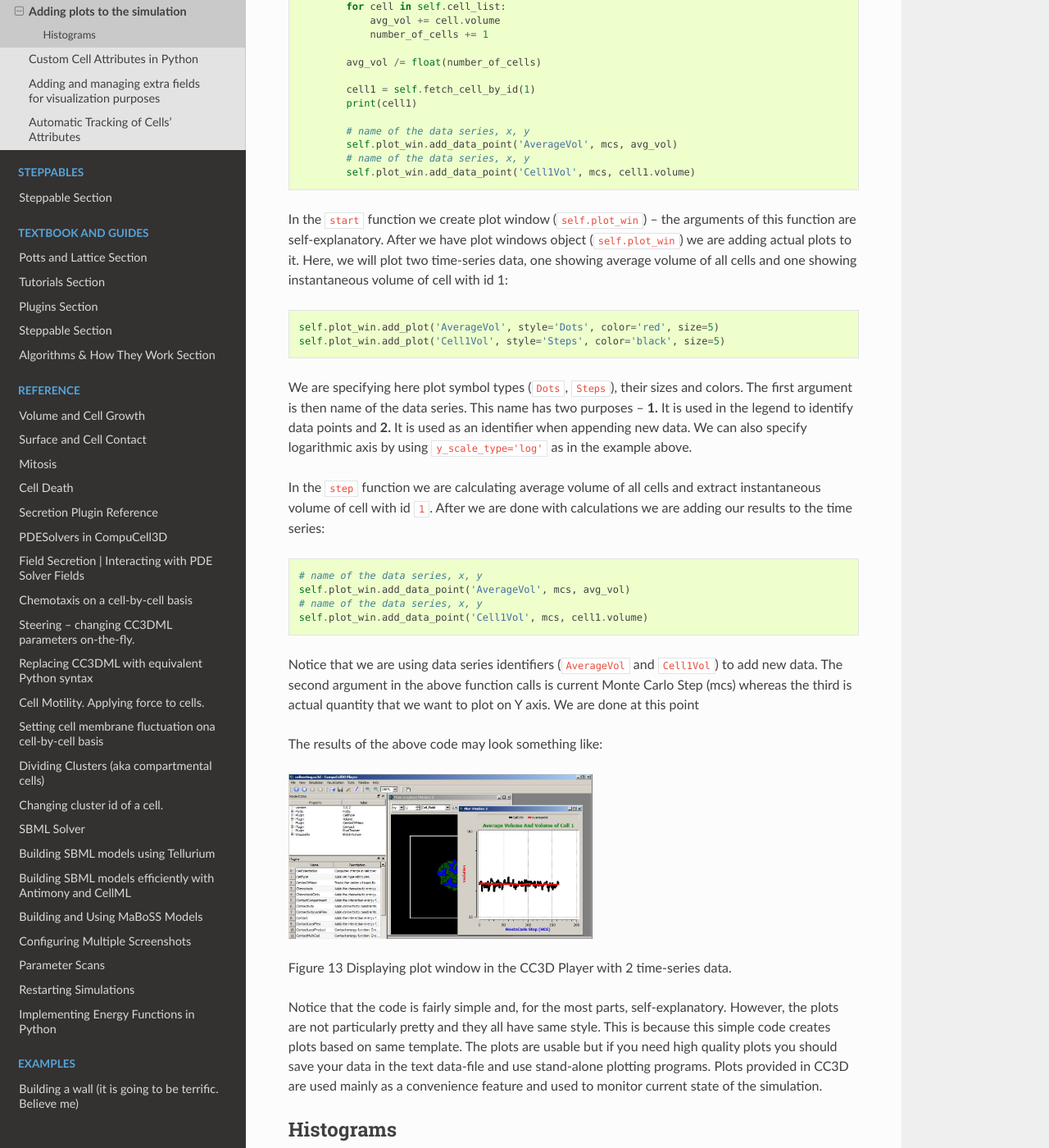
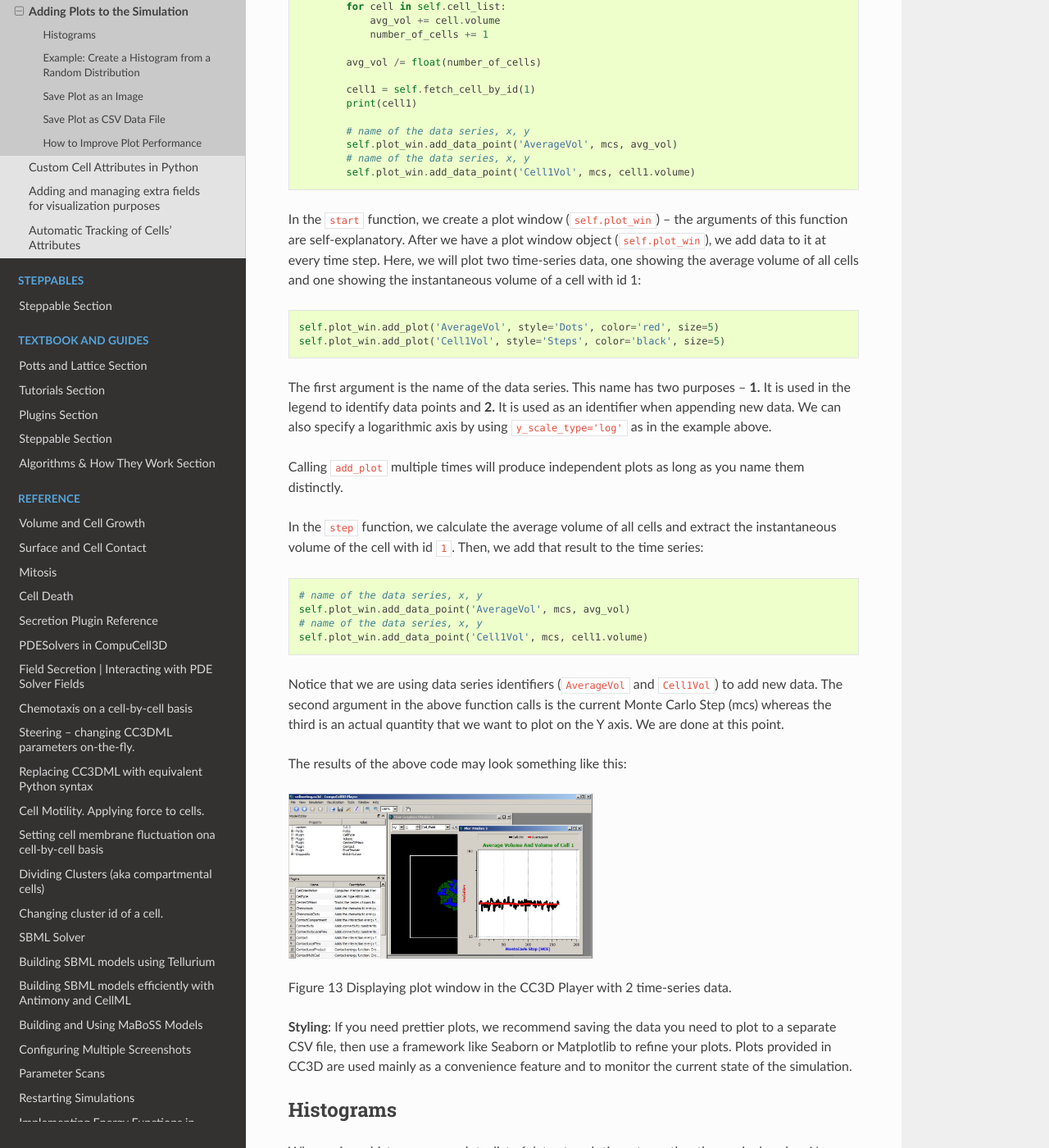
Before and after one commit to CompuCell3D/PythonScriptingManual, a Sphinx documentation site: the page built from docs/example_plots_histograms.rst, in a window 1280 px wide and 1400 px high, scrolled down 662 px. Shown: the whole window at 82% size. Built offline with Sphinx 7.4.7 and the Read the Docs theme 2.0.0, drawn with Linux system fonts in a browser that asks for light colours; some of the changed text lies outside the part shown.

Commit message:
Cleaned up histogram and plot doc

```diff
--- a/docs/adding_plots_to_the_simulation.rst
+++ b/docs/example_plots_histograms.rst
@@ -1,16 +1,16 @@
-Adding plots to the simulation
+Adding Plots to the Simulation
 ==============================
 
 Some modelers like to monitor simulation progress by displaying “live”
-plots that characterize current state of the simulation. In CC3D it is
+plots that characterize the current state of the simulation. In CC3D, it is
 very easy to add to the Player windows. The best way to add plots is via
-Twedit++ CC3D Python->Scientific Plots menu. Take a look at example code
+Twedit++ CC3D Python->Scientific Plots menu. Take a look at this example code
 to get a flavor of what is involved when you want to work with plots in
 CC3D:
 
 .. code-block:: python
 
-    class cellsortingSteppable(SteppableBasePy):
+    class CellSortingSteppable(SteppableBasePy):
         def __init__(self, frequency=1):
             SteppableBasePy.__init__(self, frequency)
 
@@ -47,27 +47,28 @@
             self.plot_win.add_data_point('Cell1Vol', mcs, cell1.volume)
 
 
-In the ``start`` function we create plot window (``self.plot_win``) – the arguments of
-this function are self-explanatory. After we have plot windows object
-(``self.plot_win``) we are adding actual plots to it. Here, we will plot two
-time-series data, one showing average volume of all cells and one
-showing instantaneous volume of cell with id 1:
+In the ``start`` function, we create a plot window (``self.plot_win``) – the arguments of
+this function are self-explanatory. After we have a plot window object
+(``self.plot_win``), we add data to it at every time step. Here, we will plot two
+time-series data, one showing the average volume of all cells and one
+showing the instantaneous volume of a cell with id 1:
 
 .. code-block:: python
 
       self.plot_win.add_plot('AverageVol', style='Dots', color='red', size=5)
       self.plot_win.add_plot('Cell1Vol', style='Steps', color='black', size=5)
 
-We are specifying here plot symbol types (``Dots``, ``Steps``), their sizes and
-colors. The first argument is then name of the data series. This name
+The first argument is the name of the data series. This name
 has two purposes – **1.** It is used in the legend to identify data points
 and **2.** It is used as an identifier when appending new data. We can also
-specify logarithmic axis by using ``y_scale_type='log'`` as in the example
+specify a logarithmic axis by using ``y_scale_type='log'`` as in the example
 above.
 
-In the ``step`` function we are calculating average volume of all cells and
-extract instantaneous volume of cell with id ``1``. After we are done with
-calculations we are adding our results to the time series:
+Calling ``add_plot`` multiple times will produce independent plots as long as you name them distinctly.
+
+In the ``step`` function, we calculate the average volume of all cells and
+extract the instantaneous volume of the cell with id ``1``.
+Then, we add that result to the time series:
 
 .. code-block:: python
 
@@ -78,33 +79,29 @@
 
 Notice that we are using data series identifiers (``AverageVol`` and
 ``Cell1Vol``) to add new data. The second argument in the above function
-calls is current Monte Carlo Step (mcs) whereas the third is actual
-quantity that we want to plot on Y axis. We are done at this point
+calls is the current Monte Carlo Step (mcs) whereas the third is an actual
+quantity that we want to plot on the Y axis. We are done at this point.
 
-The results of the above code may look something like:
+The results of the above code may look something like this:
 
 |image12|
 
 Figure 13 Displaying plot window in the CC3D Player with 2 time-series
 data.
 
-Notice that the code is fairly simple and, for the most parts,
-self-explanatory. However, the plots are not particularly pretty and
-they all have same style. This is because this simple code creates plots
-based on same template. The plots are usable but if you need high
-quality plots you should save your data in the text data-file and use
-stand-alone plotting programs. Plots provided in CC3D are used mainly as
-a convenience feature and used to monitor current state of the
-simulation.
+**Styling**: If you need prettier plots, we recommend saving the data
+you need to plot to a separate CSV file, then use a framework like
+Seaborn or Matplotlib to refine your plots.
+Plots provided in CC3D are used mainly as a convenience feature and to monitor the current state of the simulation.
+
 
 Histograms
 ----------
 
-Adding histograms to CC3D player is a bit more complex than adding
-simple plots. This is because you need to first process data to produce
-histogram data. Fortunately Numpy has the tools to make this task
+When using a histogram, you plot a list of data at each time step rather than a single value.
+Numpy has the tools to make this task
 relatively simple. An example ``scientificHistBarPlots`` in
-CompuCellPythonTutorial demonstrates the use of histogram. Let us look
+CompuCellPythonTutorial demonstrates the use of histograms. Let us look
 at the example steppable (you can also find relevant code snippets in
 ``CC3D Python-> Scientific Plots`` menu):
 
@@ -152,22 +149,26 @@
                # here we specify size of the image saved - default is 400 x 400
                self.plot_win.save_plot_as_png(png_output_path, 1000, 1000)
 
-In the start function we call ``self.add_new_plot_window`` to add new plot
-window -``self.plot_win``- to the Player. Subsequently we specify display
+In the start function, we call ``self.add_new_plot_window`` to add a new plot
+window -``self.plot_win``- to the Player. Subsequently, we specify the display
 properties of different data series (histograms). Notice that we can
-specify opacity using ``alpha`` parameter.
+specify opacity using the ``alpha`` parameter.
 
-In the step function we first iterate over each cell and append their
-volumes to Python list. Later plot histogram of the array using a very
+In the step function, we first iterate over each cell and append their
+volumes to the Python list. Later, we plot a histogram of the array using a very
 simple call:
 
 .. code-block:: python
 
     self.plot_win.add_histogram(plot_name='Hist 2', value_array=vol_list, number_of_bins=10)
 
-that takes an array of values and the number of bins and adds histogram
-to the plot window.
+Parameters:
+ * ``value_array``: holds an unordered collection of data at one time step, such as the volume of 100 cells.
+ * ``number_of_bins``: controls how many "bars" will appear, which can make the plot look more coarse- or fine-grained.
 
+
+Example: Create a Histogram from a Random Distribution
+--------------------------------------------------------------------------------
 
 The following snippet:
 
@@ -191,23 +192,30 @@
 When we look at the code in the ``start`` function we will see that this
 data series will be displayed using green bars.
 
-At the end of the steppable we output histogram plot as a png image file
+
+Save Plot as an Image
+----------------------------------------
+
+At the end of the steppable, we can output the histogram plot as a PNG image file
 using:
 
 .. code-block:: python
 
-    self.plot_win.save_plot_as_png(png_output_path,1000, 1000)
+    self.plot_win.save_plot_as_png(png_output_path, 1000, 1000)
 
-two last arguments of this function represent ``x`` and ``y`` sizes of the
-image.
+The last two arguments of this function represent the ``x`` and ``y`` sizes of the image.
+
+The image file will be written in the simulation output directory.
 
 .. note::
 
-   As of writing this manual we do not support scaling of the plot image output. This might change in the future releases. However, we strongly recommend that you save all the data you plot in a separate file and post-process it in the full-featured plotting program
+   As of writing this manual, we do not support scaling of the plot image output. This might change in a future release. However, we strongly recommend that you save all the data you plot in a separate file and post-process it in a full-featured plotting program.
 
-We construct ``file_name`` in such a way that it contains MCS in it.
-The image file will be written in the simulation outpt directory.
-Finally, for any plot we can output plotted data in the form of a text
+
+Save Plot as CSV Data File
+----------------------------------------
+
+Finally, for any plot, we can output plotted data in the form of a text
 file. All we need to do is to call ``save_plot_as_data`` from the plot windows
 object:
 
@@ -217,8 +225,31 @@
     self.plot_win.save_plot_as_data(output_path, CSV_FORMAT)
 
 This file will be written in the simulation output directory. You can
-use it later to post process plot data using external plotting software.
+use it later to post-process plot data using external plotting software.
 
 .. |image12| image:: images/image13.jpeg
    :width: 3.86458in
    :height: 2.10003in
+
+
+
+How to Improve Plot Performance
+----------------------------------------
+
+Create a separate steppable specifically for plotting.
+In your Main Python Script, increase the `frequency <steppable_frequency.html>`_ property of the plot steppable so that it updates less often.
+
+Of course, this plot will not look as smooth for demonstrations;
+it's just an efficient monitoring tool.
+
+.. code-block:: python
+
+    from cc3d import CompuCellSetup
+
+    from MyProjectSteppables import MyMainSteppable
+    CompuCellSetup.register_steppable(steppable=MyMainSteppable(frequency=1))
+
+    from MyProjectSteppables import UpdatePlotsSteppable
+    CompuCellSetup.register_steppable(steppable=UpdatePlotsSteppable(frequency=200))
+
+    CompuCellSetup.run()
--- a/docs/section_python_tutorials.rst
+++ b/docs/section_python_tutorials.rst
@@ -15,7 +15,7 @@
     calculating_distances_in_CC3D_simulations
     looping_over_select_cell_types_finding_cell_in_the_inventory
     writing_data_files_in_the_simulation_output_directory
-    adding_plots_to_the_simulation
+    example_plots_histograms
     custom_cell_attributes_in_python
     adding_and_managing_extra_fields_for_visualization_purposes
     automatic_tracking_of_cells_attributes
```
